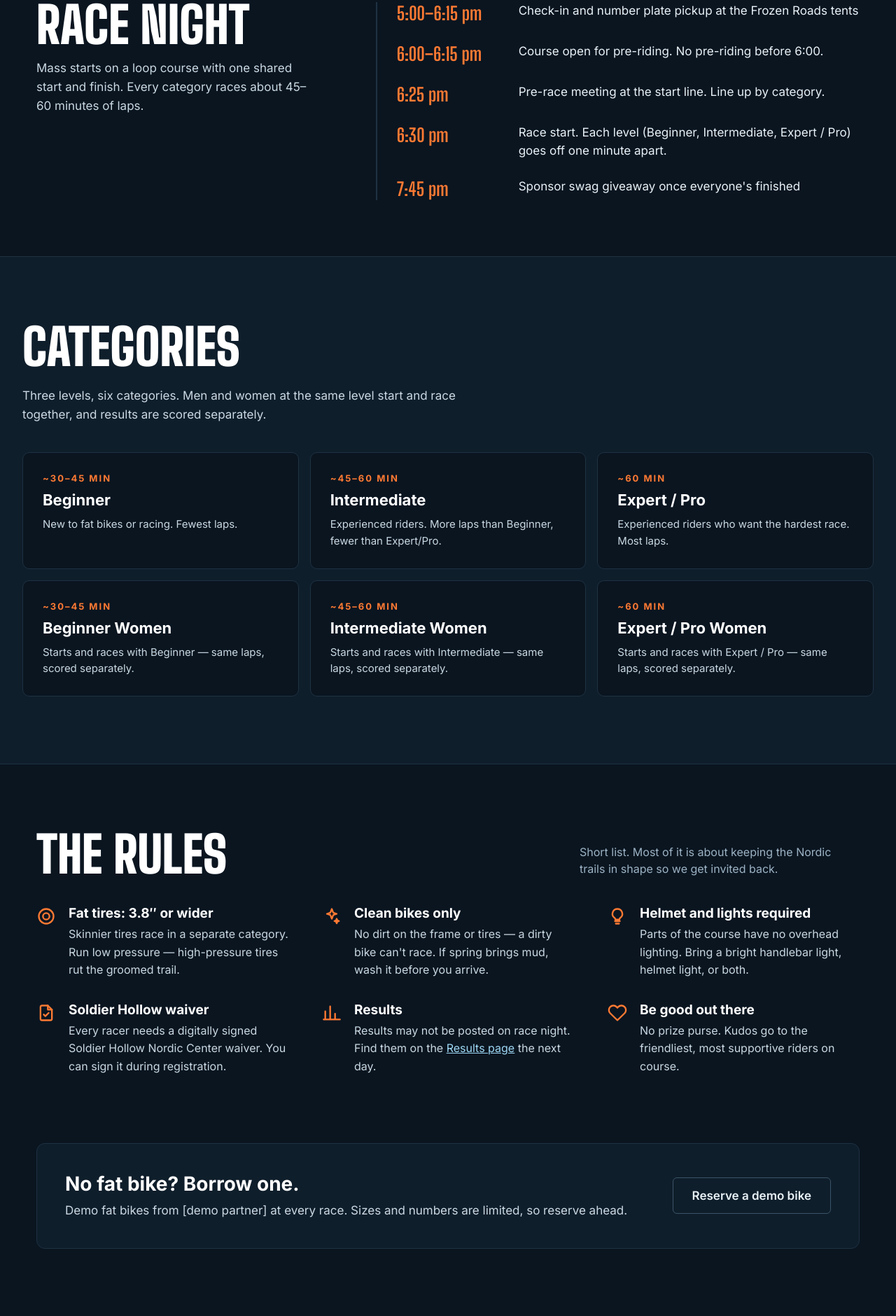
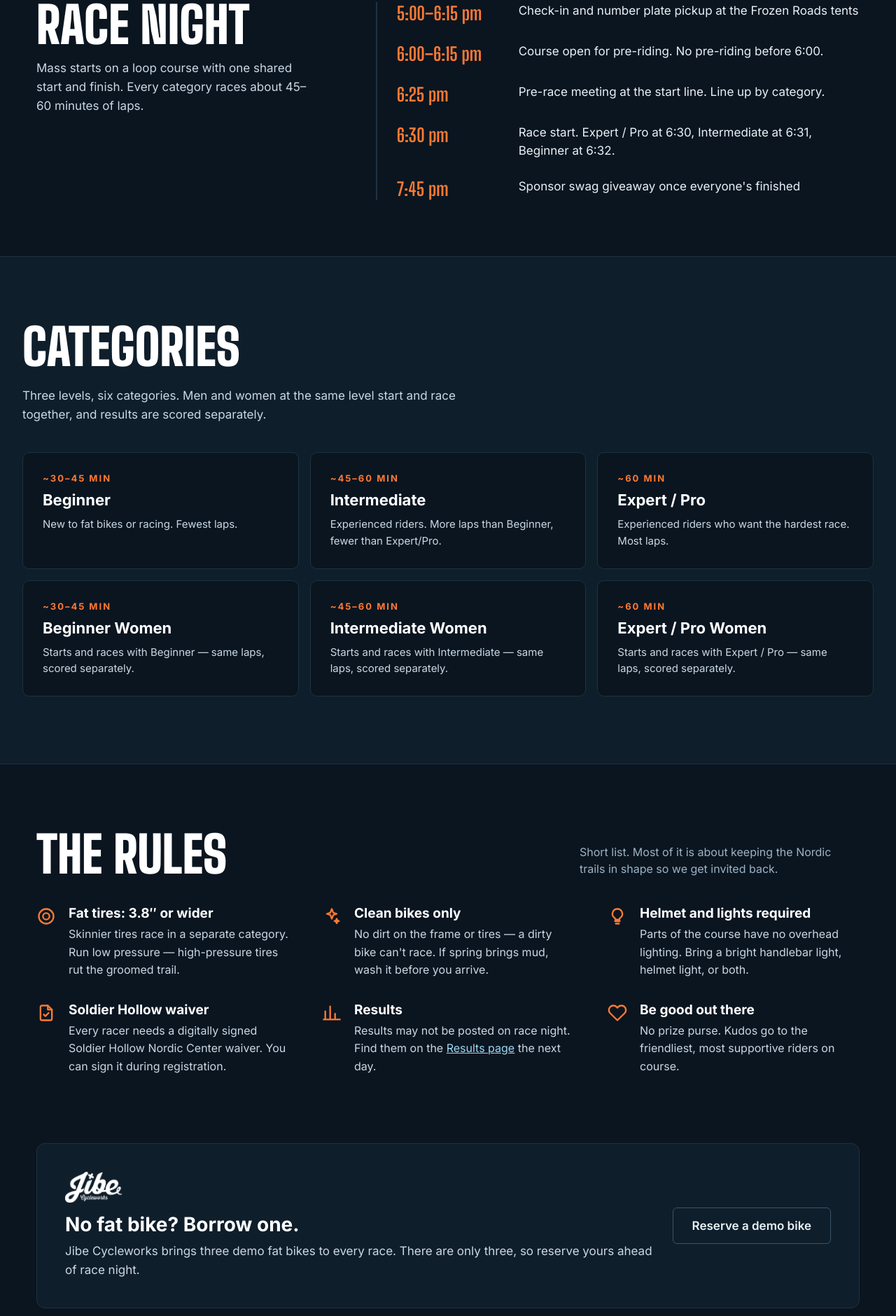
Before and after one commit to stoner24/frozen-roads, a plain HTML site: page index.html in a window 1280 px wide. Shown: the part 1683-3563 px from the top of the page at 70% size. Drawn offline with Linux system fonts and the light colour scheme.

Commit message:
Add files via upload

```diff
--- a/index.html
+++ b/index.html
@@ -113,7 +113,7 @@ a{color:#9FD8F5}a:hover{color:#E8F6FD}
 <li style="display: flex; flex-wrap: wrap; gap: 4px 24px; padding: 0 0 26px 28px"><span style="font-family: 'Big Shoulders Display', sans-serif; font-weight: 700; font-size: 26px; color: #FF7A33; width: 150px">5:00–6:15 pm</span><span style="flex: 1 1 260px; font-size: 17px; line-height: 1.5; color: #E8F1F6">Check-in and number plate pickup at the Frozen Roads tents</span></li>
 <li style="display: flex; flex-wrap: wrap; gap: 4px 24px; padding: 0 0 26px 28px"><span style="font-family: 'Big Shoulders Display', sans-serif; font-weight: 700; font-size: 26px; color: #FF7A33; width: 150px">6:00–6:15 pm</span><span style="flex: 1 1 260px; font-size: 17px; line-height: 1.5; color: #E8F1F6">Course open for pre-riding. No pre-riding before 6:00.</span></li>
 <li style="display: flex; flex-wrap: wrap; gap: 4px 24px; padding: 0 0 26px 28px"><span style="font-family: 'Big Shoulders Display', sans-serif; font-weight: 700; font-size: 26px; color: #FF7A33; width: 150px">6:25 pm</span><span style="flex: 1 1 260px; font-size: 17px; line-height: 1.5; color: #E8F1F6">Pre-race meeting at the start line. Line up by category.</span></li>
-<li style="display: flex; flex-wrap: wrap; gap: 4px 24px; padding: 0 0 26px 28px"><span style="font-family: 'Big Shoulders Display', sans-serif; font-weight: 700; font-size: 26px; color: #FF7A33; width: 150px">6:30 pm</span><span style="flex: 1 1 260px; font-size: 17px; line-height: 1.5; color: #E8F1F6">Race start. Each level (Beginner, Intermediate, Expert / Pro) goes off one minute apart.</span></li>
+<li style="display: flex; flex-wrap: wrap; gap: 4px 24px; padding: 0 0 26px 28px"><span style="font-family: 'Big Shoulders Display', sans-serif; font-weight: 700; font-size: 26px; color: #FF7A33; width: 150px">6:30 pm</span><span style="flex: 1 1 260px; font-size: 17px; line-height: 1.5; color: #E8F1F6">Race start. Expert / Pro at 6:30, Intermediate at 6:31, Beginner at 6:32.</span></li>
 <li style="display: flex; flex-wrap: wrap; gap: 4px 24px; padding: 0 0 0 28px"><span style="font-family: 'Big Shoulders Display', sans-serif; font-weight: 700; font-size: 26px; color: #FF7A33; width: 150px">7:45 pm</span><span style="flex: 1 1 260px; font-size: 17px; line-height: 1.5; color: #E8F1F6">Sponsor swag giveaway once everyone's finished</span></li>
 </ol>
 </section>
@@ -196,8 +196,9 @@ a{color:#9FD8F5}a:hover{color:#E8F6FD}
 <section aria-label="Demo bikes" style="max-width: 1240px; margin: 0 auto; padding: 0 32px 96px; box-sizing: border-box">
 <div style="background: #0F1E2B; border: 1px solid #1E3142; border-radius: 12px; padding: 40px; display: flex; flex-wrap: wrap; align-items: center; justify-content: space-between; gap: 24px">
 <div style="flex: 1 1 420px; display: flex; flex-direction: column; gap: 8px">
+<img src="assets/jibe-logo-white.png" alt="Jibe Cycleworks" style="height: 44px; width: auto; display: block; align-self: flex-start; margin-bottom: 6px">
 <h2 style="margin: 0; font-size: 28px; font-weight: 700; color: #FFFFFF">No fat bike? Borrow one.</h2>
-<p style="margin: 0; font-size: 17px; line-height: 1.6; color: #C9D8E2">Demo fat bikes from [demo partner] at every race. Sizes and numbers are limited, so reserve ahead.</p>
+<p style="margin: 0; font-size: 17px; line-height: 1.6; color: #C9D8E2">Jibe Cycleworks brings three demo fat bikes to every race. There are only three, so reserve yours ahead of race night.</p>
 </div>
 <a href="#register" style="color: #E8F1F6; text-decoration: none; font-weight: 600; font-size: 17px; padding: 15px 27px; border-radius: 6px; border: 1px solid #3A5468">Reserve a demo bike</a>
 </div>
@@ -236,7 +237,7 @@ a{color:#9FD8F5}a:hover{color:#E8F6FD}
 <div style="display: grid; grid-template-columns: repeat(auto-fit, minmax(180px, 1fr)); gap: 16px">
 <a href="https://peakfasteners.com" style="height: 100px; background: #FFFFFF; border-radius: 10px; display: flex; align-items: center; justify-content: center; padding: 10px; box-sizing: border-box; text-decoration: none"><img src="assets/peak-fasteners.png" alt="Peak Fasteners — nails, staples, construction fasteners" style="height: 100%; width: auto; max-width: 100%; object-fit: contain; display: block"></a>
 <div style="height: 100px; background: #FFFFFF; border-radius: 10px; display: flex; align-items: center; justify-content: center; padding: 8px; box-sizing: border-box"><img src="assets/breakaway-timing.png" alt="Breakaway Timing" style="height: 100%; width: auto; max-width: 100%; object-fit: contain; display: block"></div>
-<div style="height: 100px; border: 1px dashed #3A5468; border-radius: 10px; display: flex; align-items: center; justify-content: center; font-size: 15px; font-weight: 600; color: #9DB3C4">[Sponsor logo]</div>
+<a href="https://jibebike.com" style="height: 100px; background: #000000; border-radius: 10px; display: flex; align-items: center; justify-content: center; padding: 16px; box-sizing: border-box; text-decoration: none"><img src="assets/jibe-logo-white.png" alt="Jibe Cycleworks" style="height: 100%; width: auto; max-width: 100%; object-fit: contain; display: block"></a>
 <div style="height: 100px; border: 1px dashed #3A5468; border-radius: 10px; display: flex; align-items: center; justify-content: center; font-size: 15px; font-weight: 600; color: #9DB3C4">[Sponsor logo]</div>
 <div style="height: 100px; border: 1px dashed #3A5468; border-radius: 10px; display: flex; align-items: center; justify-content: center; font-size: 15px; font-weight: 600; color: #9DB3C4">[Sponsor logo]</div>
 </div>
```
Also changed, not shown: sponsors.html (+2 -2 lines).
